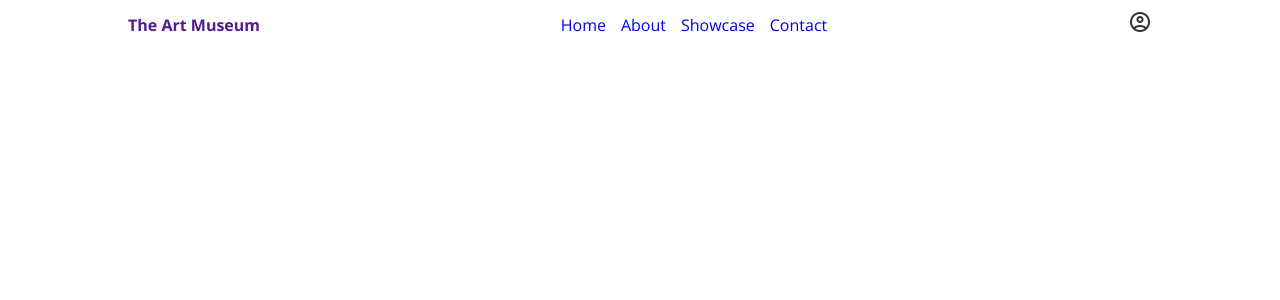
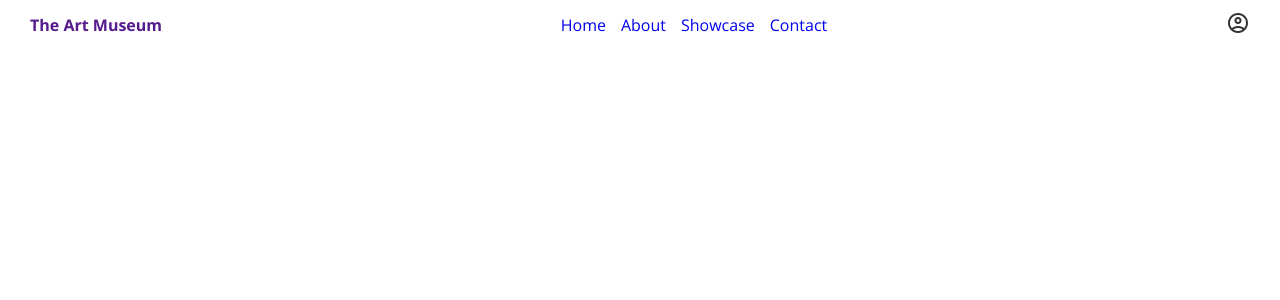
Before and after one commit to Minivan2/the-art-gallery, a React (Create React App) app in the folder client/: page / in a window 1280 px wide. Shown: the top 300 px of the page. Built offline with nearby package versions, Linux system fonts and the light colour scheme.

Commit message:
Add padding to left and right div of NavBar

```diff
--- a/client/src/components/navBar/navBar.css
+++ b/client/src/components/navBar/navBar.css
@@ -3,23 +3,14 @@ body{
   font-family: 'Open Sans', sans-serif;
 }
 
-main {
-  padding: 10px;
-  max-width: 80%;
-  margin: 0 auto;
-}
-
 nav {
-    display: flex;
-    align-items: center;
-    justify-content: space-between;
-    position: sticky;
+  width: 100%;
+  height: 50px;
+  display: flex;
+  align-items: center;
+  justify-content: space-between;
+  position: sticky;
   }
-
-nav div.center {
-  display: inline-flex;
-  gap: 15px;
-}
 
 nav a {
   text-decoration: none;
@@ -28,3 +19,12 @@ nav a {
 nav a.logo {
   font-weight: bold;
 }
+
+.navCenter {
+  display: inline-flex;
+  gap: 15px;
+}
+
+.navLeft, .navRight {
+  padding: 0px 30px 0px 30px;
+}
--- a/client/src/components/navBar/navBar.jsx
+++ b/client/src/components/navBar/navBar.jsx
@@ -3,16 +3,16 @@ import './navBar.css';
 export default function NavBar() {
     return (
         <nav>
-          <div>
+          <div className='navLeft'>
             <a href="" class="logo">The Art Museum</a>
           </div>
-          <div className="center">
+          <div className="navCenter">
             <a href="#home">Home</a>
             <a href="#about">About</a>
             <a href="#showcase">Showcase</a>
             <a href="#contact">Contact</a>
           </div>
-          <div className="right">
+          <div className="navRight">
             <span class="material-symbols-outlined">account_circle</span>
           </div>
         </nav>
```
